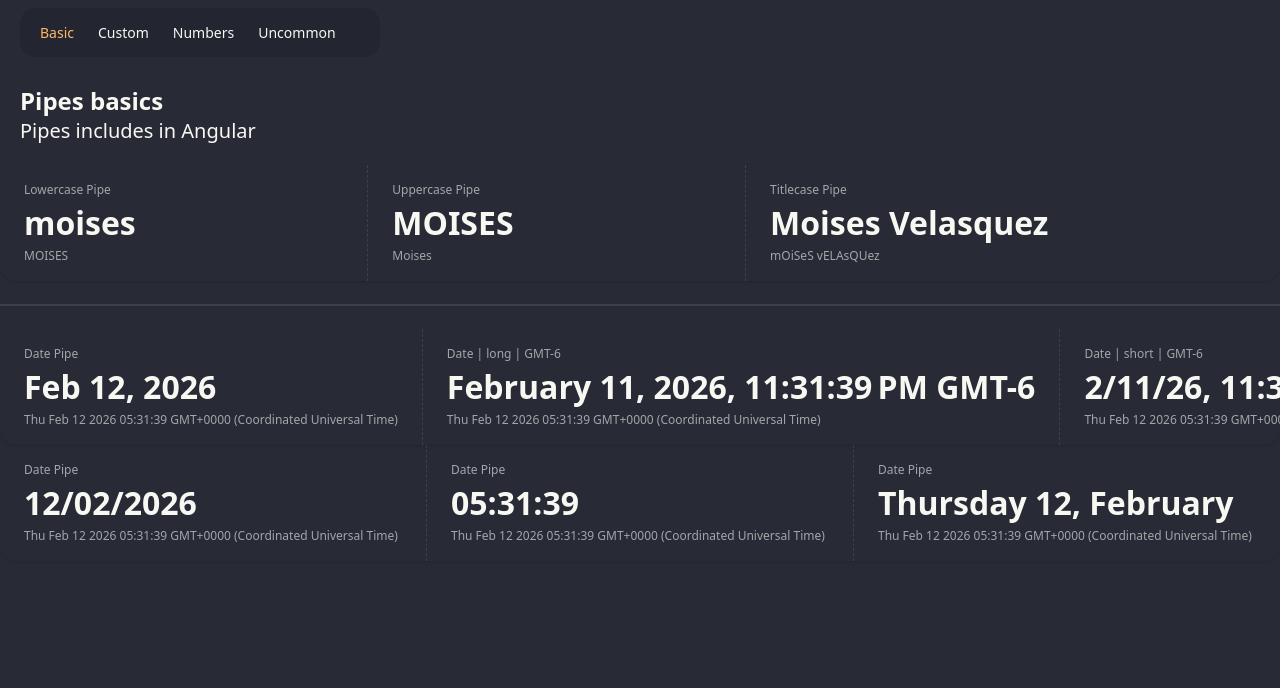
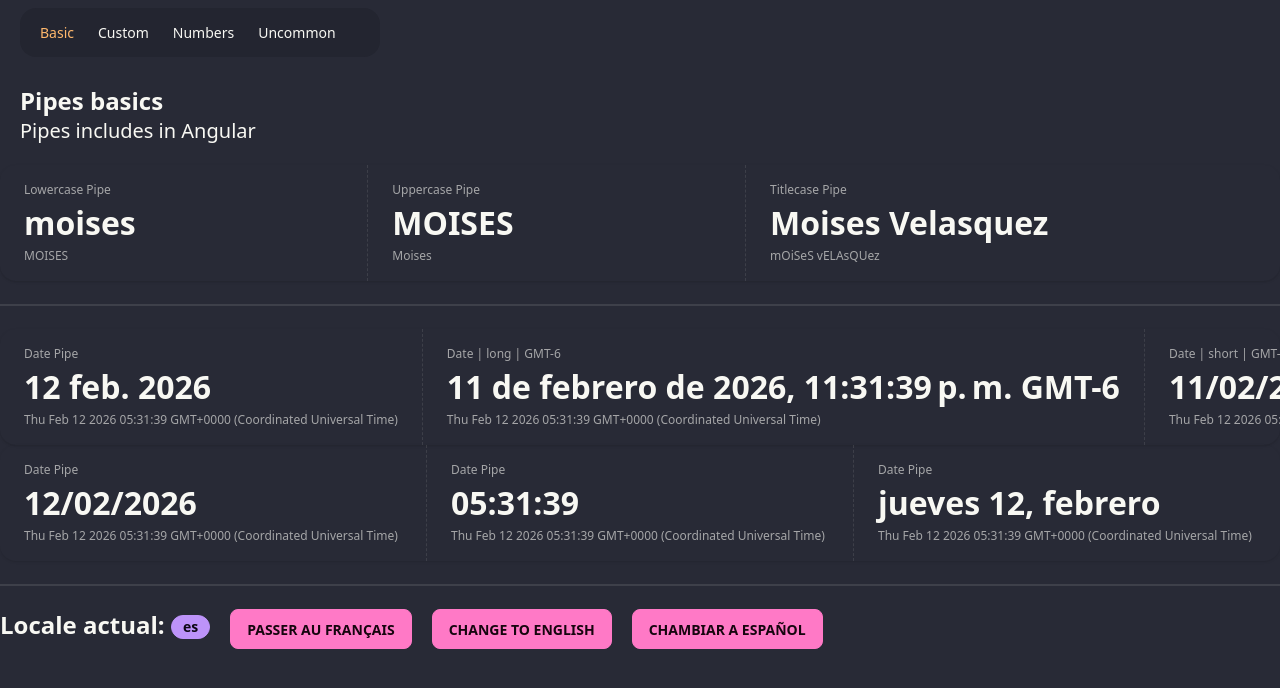
Before and after one commit to moive/pipe-app-signal-h, an Angular app: page /basic in a window 1280 px wide. Shown: the top 688 px of the page. Built offline with nearby package versions, Linux system fonts and the light colour scheme.

Commit message:
feat(locale): add local dynamic

```diff
--- a/src/app/app.config.ts
+++ b/src/app/app.config.ts
@@ -1,11 +1,24 @@
-import { ApplicationConfig, provideBrowserGlobalErrorListeners } from '@angular/core';
+import { ApplicationConfig, LOCALE_ID, provideBrowserGlobalErrorListeners } from '@angular/core';
 import { provideRouter } from '@angular/router';
+import { registerLocaleData } from '@angular/common';
+import localeEs from '@angular/common/locales/es-PE';
+import localeFr from '@angular/common/locales/fr';
 
 import { routes } from './app.routes';
+import { LocaleService } from './services';
+
+registerLocaleData(localeEs, 'es');
+registerLocaleData(localeFr, 'fr');
 
 export const appConfig: ApplicationConfig = {
   providers: [
     provideBrowserGlobalErrorListeners(),
-    provideRouter(routes)
-  ]
+    provideRouter(routes),
+    {
+      provide: LOCALE_ID,
+      // useValue: 'es',
+      deps: [LocaleService],
+      useFactory: (localeService: LocaleService) => localeService.getLocale,
+    },
+  ],
 };
--- a/src/app/pages/basic-page/basic-page.html
+++ b/src/app/pages/basic-page/basic-page.html
@@ -64,3 +64,12 @@
     <div class="stat-desc">{{ customDate() }}</div>
   </div>
 </div>
+<div class="divider"></div>
+<div class="flex gap-5 mb-10">
+  <h2 class="text-2xl font-bold">
+    Locale actual: <span class="badge badge-secondary">{{ currentLocale() }}</span>
+  </h2>
+  <button (click)="changeLocale('fr')" class="btn btn-primary uppercase">Passer au français</button>
+  <button (click)="changeLocale('en')" class="btn btn-primary uppercase">Change to english</button>
+  <button (click)="changeLocale('es')" class="btn btn-primary uppercase">Chambiar a español</button>
+</div>
--- a/src/app/pages/basic-page/basic-page.ts
+++ b/src/app/pages/basic-page/basic-page.ts
@@ -1,5 +1,14 @@
 import { DatePipe, LowerCasePipe, TitleCasePipe, UpperCasePipe } from '@angular/common';
-import { ChangeDetectionStrategy, Component, effect, signal } from '@angular/core';
+import {
+  ChangeDetectionStrategy,
+  Component,
+  effect,
+  inject,
+  LOCALE_ID,
+  signal,
+} from '@angular/core';
+import { LocaleService } from '../../services';
+import { Ilocale } from '../../services/locale.service';
 
 @Component({
   selector: 'app-basic-page',
@@ -8,6 +17,9 @@ import { ChangeDetectionStrategy, Component, effect, signal } from '@angular/cor
   changeDetection: ChangeDetectionStrategy.OnPush,
 })
 export default class BasicPage {
+  localeService = inject(LocaleService);
+  currentLocale = signal(inject(LOCALE_ID));
+
   nameLower = signal('Moises');
   nameUpper = signal('MOISES');
   fullName = signal('mOiSeS vELAsQUez');
@@ -23,4 +35,9 @@ export default class BasicPage {
       clearInterval(interval);
     });
   });
+
+  changeLocale(locale: Ilocale) {
+    console.log({ locale });
+    this.localeService.changeLocale(locale);
+  }
 }
--- a/src/app/pages/numbers-page/numbers-page.html
+++ b/src/app/pages/numbers-page/numbers-page.html
@@ -17,7 +17,7 @@
 
   <div class="stat">
     <div class="stat-title">Currency</div>
-    <div class="stat-value">{{ totalSells() | currency: 'PEN' : 'S./ ' : '1.2-2' }}</div>
+    <div class="stat-value">{{ totalSells() | currency: 'PEN' : 'symbol' : '1.2-2' }}</div>
     <div class="stat-desc">{{ totalSells() }}</div>
   </div>
 
--- /dev/null
+++ b/src/app/services/index.ts
@@ -0,0 +1 @@
+export { LocaleService } from './locale.service';
--- /dev/null
+++ b/src/app/services/locale.service.ts
@@ -0,0 +1,22 @@
+import { Injectable, signal } from '@angular/core';
+
+export type Ilocale = 'es' | 'fr' | 'en';
+
+@Injectable({ providedIn: 'root' })
+export class LocaleService {
+  private currentLocale = signal<Ilocale>('es');
+
+  constructor() {
+    this.currentLocale.set((localStorage.getItem('locale') as Ilocale) ?? 'es');
+  }
+
+  get getLocale() {
+    return this.currentLocale();
+  }
+
+  changeLocale(locale: Ilocale) {
+    localStorage.setItem('locale', locale);
+    this.currentLocale.set(locale);
+    location.reload();
+  }
+}
```
